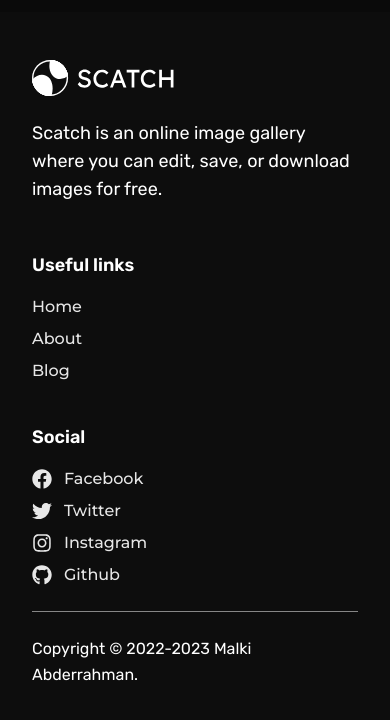
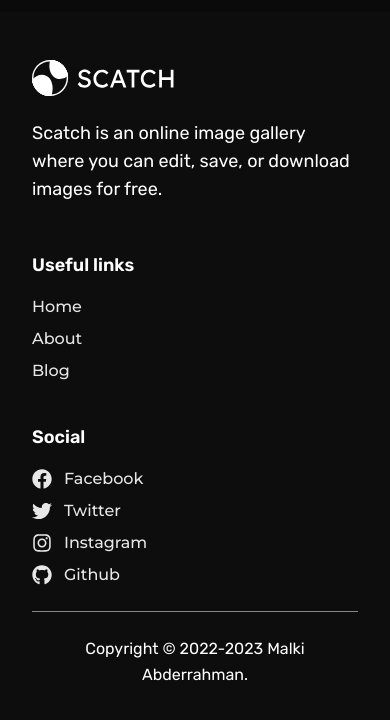
Before and after one commit to malkiii/scatch, a Next.js app: page / in a window 390 px wide. Shown: the part 3013-3733 px from the top of the page. Built offline with nearby package versions, Linux system fonts and the light colour scheme.

Commit message:
Change the spacing.

```diff
--- a/components/Footer.tsx
+++ b/components/Footer.tsx
@@ -1,6 +1,8 @@
 import Link from 'next/link';
 import Image from 'next/image';
 import { FaFacebook, FaTwitter, FaInstagram, FaGithub } from 'react-icons/fa';
+
+const currentYear = new Date().getFullYear();
 
 export default function Footer(): JSX.Element {
   return (
@@ -21,7 +23,7 @@ export default function Footer(): JSX.Element {
               download images for free.
             </p>
           </div>
-          <div className="flex flex-wrap gap-x-8 gap-y-4 items-baseline">
+          <div className="flex flex-wrap gap-x-8 gap-y-4 items-baseline mx-auto lg:mx-0">
             <div className="mr-10">
               <h4>Useful links</h4>
               <Link href="/" className="footer-link">
@@ -51,10 +53,8 @@ export default function Footer(): JSX.Element {
             </div>
           </div>
         </div>
-        <div className="lg:text-center py-6 border-t border-t-white/50">
-          <p>
-            Copyright &copy; 2022-{new Date().getFullYear()} Malki Abderrahman.
-          </p>
+        <div className="text-center py-6 border-t border-t-white/50">
+          <p>Copyright &copy; 2022-{currentYear} Malki Abderrahman.</p>
         </div>
       </div>
     </footer>
```
